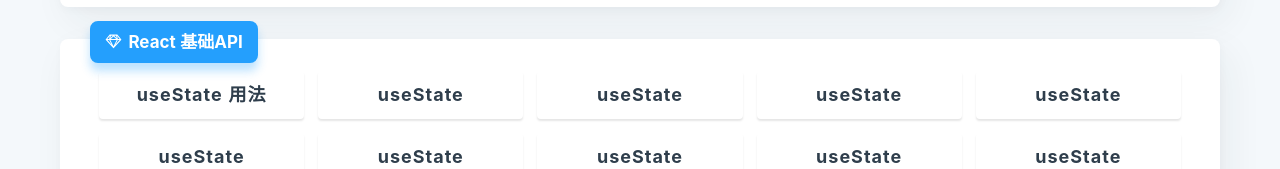
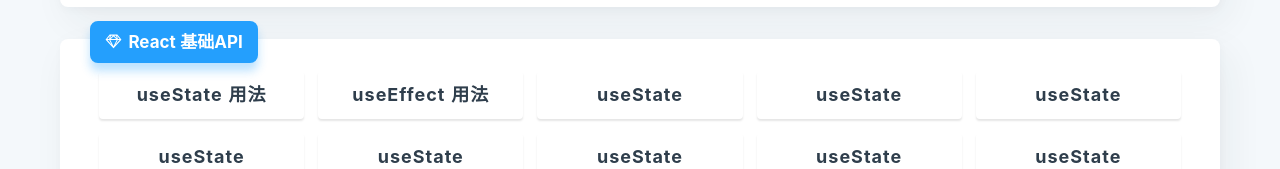
Before and after one commit to wangjuunwei/code-snippet, a React (Create React App) app: page /#/ in a window 1280 px wide. Shown: the part 250-419 px from the top of the page. Built offline with nearby package versions, Linux system fonts and the light colour scheme.

Commit message:
2021/05/24 完成展示组件样式更新

```diff
--- a/src/Routes/index.tsx
+++ b/src/Routes/index.tsx
@@ -6,11 +6,12 @@
 const NewApiTest = React.lazy(() => import('../pages/UseApiDemo/index'))
 const ForwardRef = React.lazy(() => import('../pages/UseApiDemo/forwardRef'))
 const UseState = React.lazy(() => import('../pages/UseApiDemo/useState/useState'))
+const UseEffect = React.lazy(() => import('../pages/UseApiDemo/useEffect/index'))
 
-const Navigation =React.lazy(()=>import('../pages/naviGation/index'))
+const Navigation = React.lazy(() => import('../pages/naviGation/index'))
 
 export const routes: RouteConfig[] = [
-    {path: '/', exact: true, component:Navigation},
+    {path: '/', exact: true, component: Navigation},
     //Typscript中的装饰器配合Ioc容器 完成依赖的 的注入
     {path: '/iocclass', exact: true, component: IocClass},
     {
@@ -19,7 +20,8 @@
         routes: [
             {path: '/UseApiDemo', exact: true, render: () => <Redirect to='/newapitest/forwardRef'/>},
             {path: '/UseApiDemo/forwardRef', exact: true, component: ForwardRef},
-            {path: '/UseApiDemo/useState', exact: true, component: UseState}
+            {path: '/UseApiDemo/useState', exact: true, component: UseState},
+            {path: '/UseApiDemo/useEffect', exact: true, component: UseEffect}
         ]
     },
     {path: '*', render: () => <div>405</div>},
--- /dev/null
+++ b/src/pages/UseApiDemo/useEffect/index.tsx
@@ -0,0 +1,18 @@
+import React from "react";
+import CodeWrapper from "../../../component/createCodeWrapper";
+import useState from "./useEffect.md";
+
+const UseState: React.FC<{}> = () => {
+
+    return (
+        <>我是FunUseEffect 函数</>
+    )
+}
+
+const UseEffectWrapper: React.FC = () => {
+    return (
+        <CodeWrapper component={UseState} innerHtml={useState} />
+    )
+}
+
+export default React.memo(UseEffectWrapper)
--- /dev/null
+++ b/src/pages/UseApiDemo/useEffect/useEffect.md
@@ -0,0 +1 @@
+## UseEffect 的相关用法
--- a/src/pages/naviGation/json/init.json
+++ b/src/pages/naviGation/json/init.json
@@ -7,8 +7,8 @@
         "href": "/UseApiDemo/useState"
       },
       {
-        "title": "useState",
-        "href": "/aba"
+        "title": "useEffect 用法",
+        "href": "/UseApiDemo/useEffect"
       },
       {
         "title": "useState",
```
